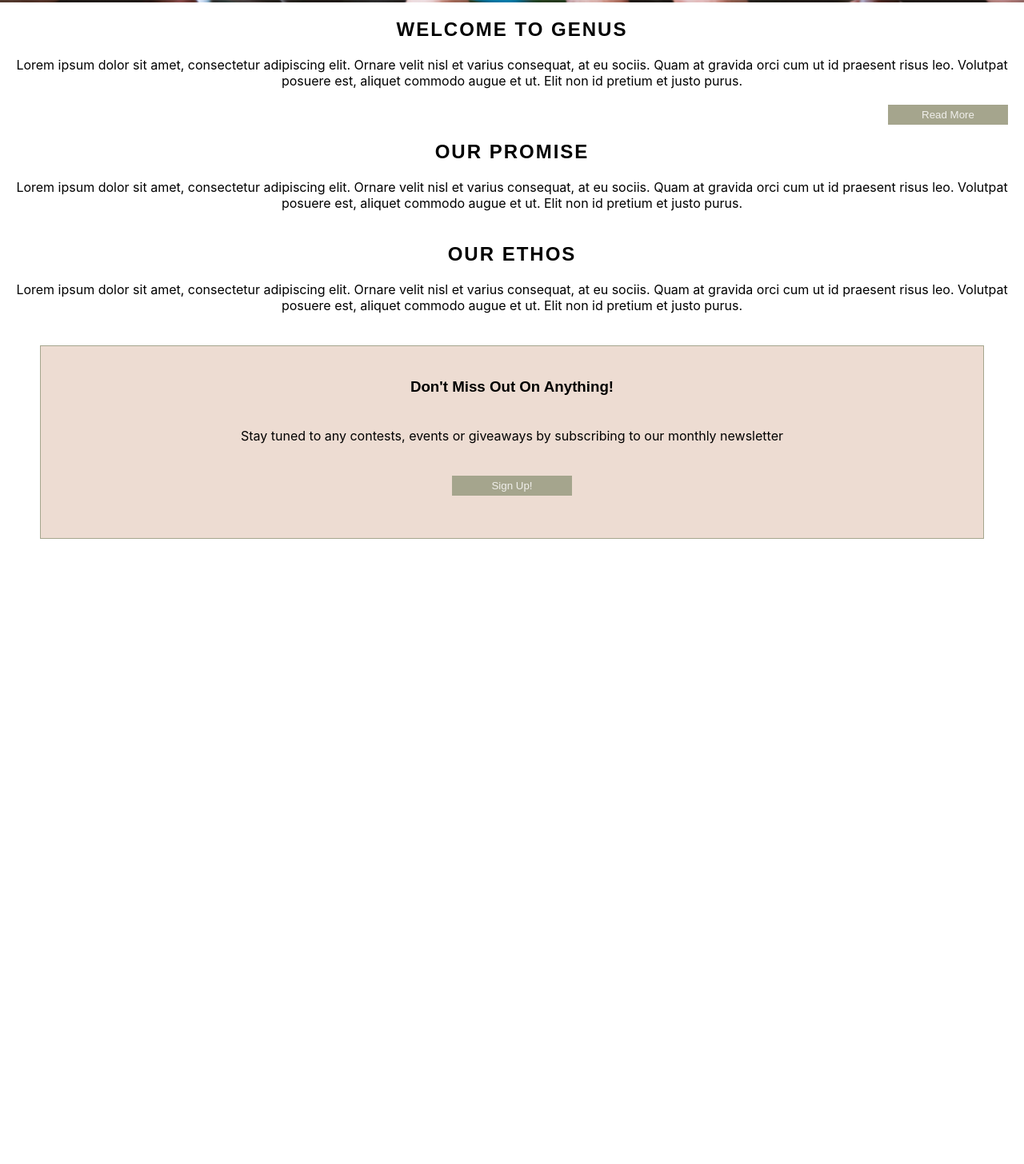
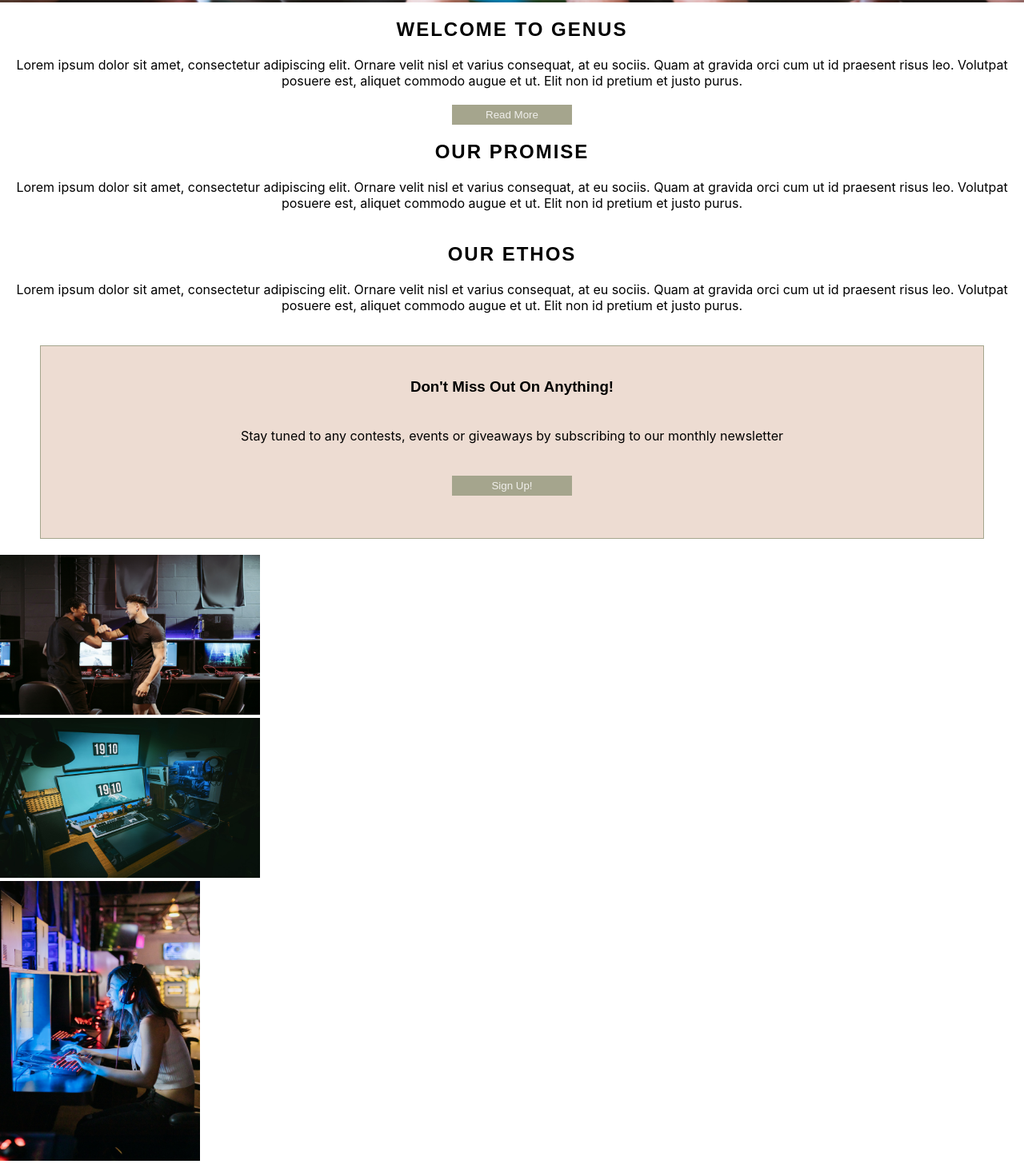
Before and after one commit to mflaviusm/GENUS, a plain HTML site: page index.html in a window 1280 px wide. Shown: the part 347-1803 px from the top of the page at 80% size. Before the commit the page ends 1041 px from the top, so only its background shows below. Drawn offline with Linux system fonts and the light colour scheme; a web font is replaced by a local one.

Commit message:
Add images to landing page

```diff
--- a/assets/css/style.css
+++ b/assets/css/style.css
@@ -51,26 +51,26 @@ label {
    background-size: cover;
 }
 
-.container {
+.flex-container {
    display: flex;
    flex-flow: column wrap;
    justify-content: center;
 }
 
-.content {
+.flex-box {
    width: 100%;
    text-align: center;
 
 }
 
-.content h2 {
+.flex-box h2 {
    letter-spacing: 2px;
    text-transform: uppercase;
    padding-top: 20px;
    clear: both;
 }
 
-.content p {
+.flex-box p {
    font-family: Inter, sans-serif;
    padding: 20px 20px 20px 20px;
 }
@@ -92,7 +92,7 @@ label {
    margin-right: 20px;
 }
 
-.newsletter {
+.flex-box-form {
    font-family: Inter, sans-serif;
    margin: 20px 50px;
    text-align: center;
@@ -103,27 +103,33 @@ label {
    height: 200px;
 }
 
-.newsletter h3 {
+.flex-box-form h3 {
    font-family: KoHo, sans-serif;
    padding: 20px 0 20px 0;
 }
 
-.newsletter p {
+.flex-box-form p {
    padding-bottom: 20px;
 }
-/**
-.button2 {
-   background-color: #A5A58D;
-   width: 150px;
-   height: 25px;
+
+.flexbox1 img {
+   width: 325px;
+   height: 200px;
 }
 
-.button2 a{
-   text-decoration: none;
-   color: #F0EFEB;
-   font-family: KoHo, sans-serif;
+.flexbox2 img {
+   width: 325px;
+   height: 200px;
 }
-**/
+
+.flexbox3 img {
+   width: 250px;
+  height: 350px;
+}
+
+
+
+
 @media only screen and (max-width: 736px) {
    label {
       display: block;
--- a/index.html
+++ b/index.html
@@ -24,26 +24,25 @@
     </header>
     <div class="hero">
     </div>
-    <div class="container">
-        <section>
-            <div class="content">
+        <section class="flex-container">
+            <div class="flex-box">
                 <h2>Welcome to GENUS</h1>
                 <p>Lorem ipsum dolor sit amet, consectetur adipiscing elit. Ornare velit nisl et varius consequat, at eu sociis. Quam at gravida orci cum ut id praesent risus leo. Volutpat posuere est, aliquet commodo augue et ut. Elit non id pretium et justo purus.</p>
                 <button type="submit" class="button">
                     <a href="#">Read More</a>
                 </button>
             </div>
-            <div class="content">
+            <div class="flex-box">
                 <h2>Our Promise</h2>
                 <p>Lorem ipsum dolor sit amet, consectetur adipiscing elit. Ornare velit nisl et varius consequat, at eu sociis. Quam at gravida orci cum ut id praesent risus leo. Volutpat posuere est, aliquet commodo augue et ut. Elit non id pretium et justo purus.</p>
             </div>
-            <div class="content">
+            <div class="flex-box">
                 <h2>Our Ethos</h2>
                 <p>Lorem ipsum dolor sit amet, consectetur adipiscing elit. Ornare velit nisl et varius consequat, at eu sociis. Quam at gravida orci cum ut id praesent risus leo. Volutpat posuere est, aliquet commodo augue et ut. Elit non id pretium et justo purus.</p>
             </div>
             </section>
-        <section>
-            <div class="newsletter">
+        <section class="flex-container">
+            <div class="flex-box-form">
                 <h3>Don't Miss Out On Anything!</h3>
                 <br>
                 <p>Stay tuned to any contests, events or giveaways by subscribing to our monthly newsletter</p>
@@ -53,7 +52,17 @@
                 </button>
             </div>
         </section>
-    </div>
+        <section class="flex-container">
+            <div class="flexbox1">
+                <img src="assets/images/rsz_2pexels-rodnae-productions-7915263_1.jpg" alt="Two people high-fiving each other with their elbows">
+            </div>
+            <div class="flexbox2">
+                <img src="assets/images/pexels-fox-1038916.jpg" alt="An image of a gaming setup">
+            </div>
+            <div class="flexbox3">
+                <img src="assets/images/pexels-rodnae-productions-7915440.jpg" alt="A person playing video games in an internet cafe">
+            </div>
+        </section>
 
     <script src="https://kit.fontawesome.com/822d6c42a6.js" crossorigin="anonymous"></script>
 </body>
```
Also changed, not shown: assets/images/pexels-fox-1038916.jpg (added), assets/images/pexels-rodnae-productions-7915440.jpg (added), assets/images/rsz_2pexels-rodnae-productions-7915263_1.jpg (added).
